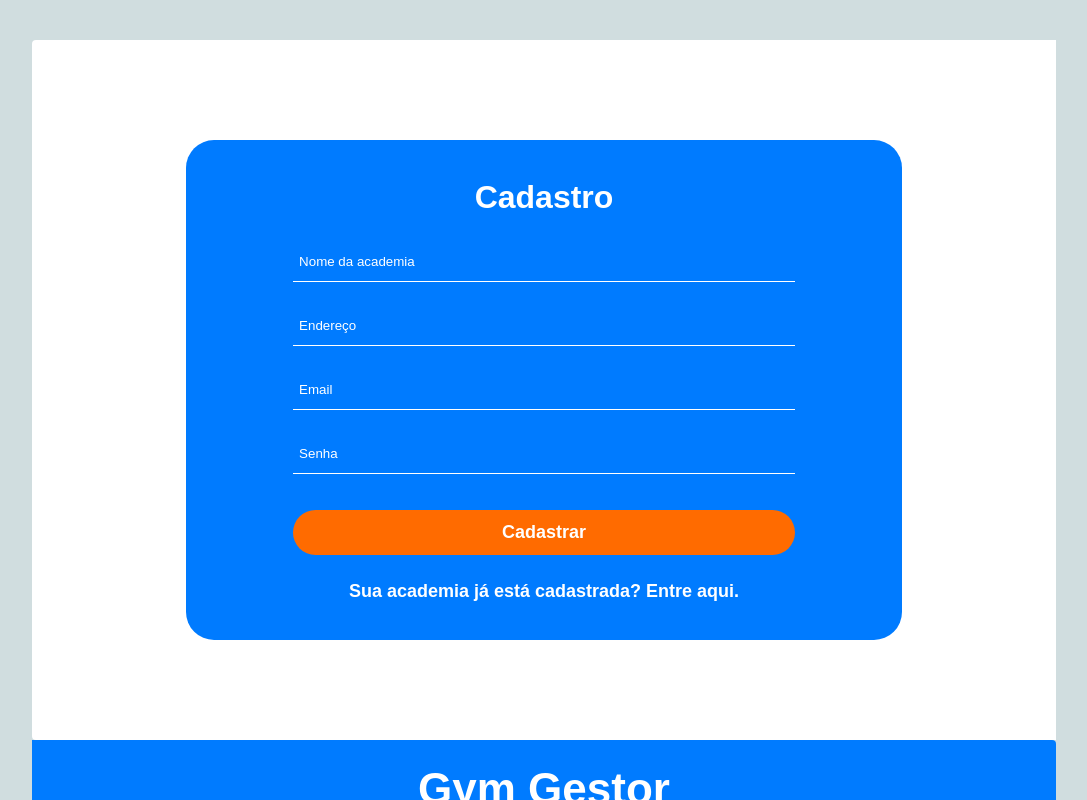
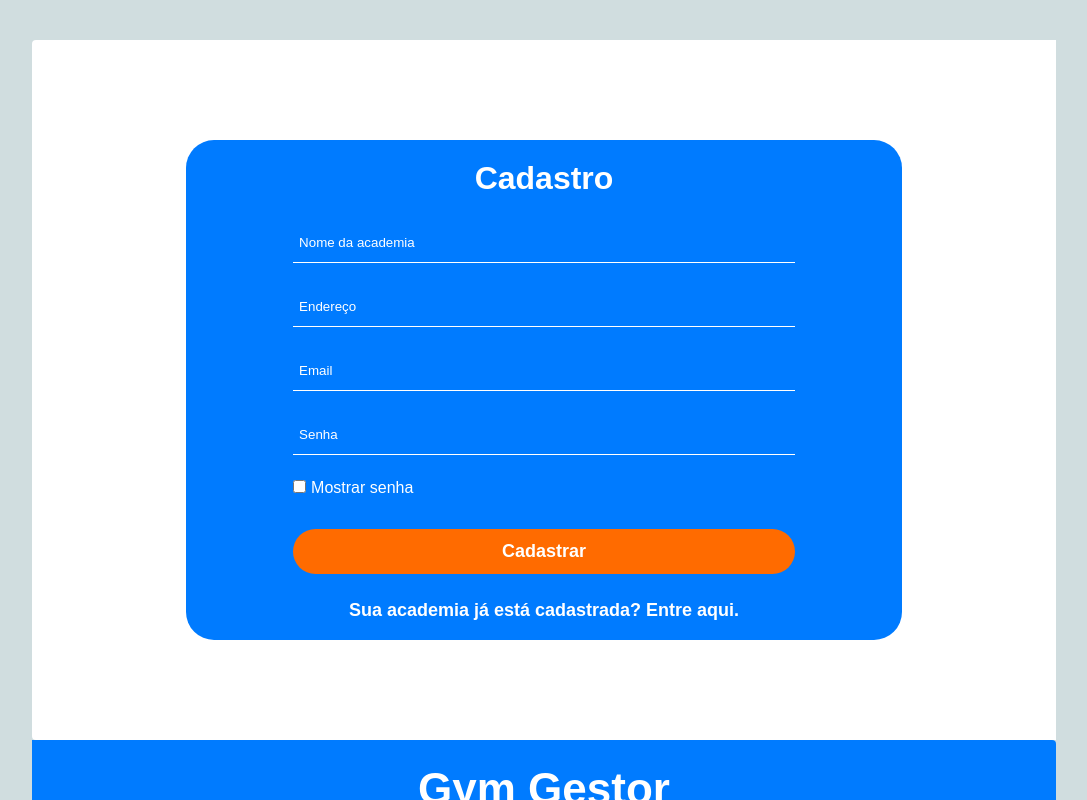
Before and after one commit to MariaJuliaAS/Gym-Gestor, a React (Create React App) app: page /cadastrar in a window 1280 px wide. Shown: the whole page, without its empty margins (96-1183 px from the left). Built offline with nearby package versions, Linux system fonts and the light colour scheme.

Commit message:
Adicionando função de mostrar/ocultar senha nos inputs

```diff
--- a/src/Pages/Cadastro/index.js
+++ b/src/Pages/Cadastro/index.js
@@ -11,6 +11,7 @@ function Cadastro() {
     const [senha, setSenha] = useState('');
     const [academia, setAcademia] = useState('');
     const [endereco, setEndereco] = useState('');
+    const [mostrarSenha, setMostrarSenha] = useState(false);
 
     let navigate = useNavigate();
 
@@ -22,7 +23,7 @@ function Cadastro() {
                 const usuario = infoUsuario.user
                 sendEmailVerification(usuario)
                     .then(() => {
-                        toast.success('Nova academia cadastrada! Um email de verificação foi enviado.', {closeOnClick: true})
+                        toast.success('Nova academia cadastrada! Um email de verificação foi enviado.', { closeOnClick: true })
                         setEmail('')
                         setSenha('')
                         navigate('/', { replace: true })
@@ -80,12 +81,23 @@ function Cadastro() {
                                 onChange={(e) => setEmail(e.target.value)}
                             />
                             <input
-                                type='password'
+                                type={mostrarSenha ? 'text' : 'password'}
                                 placeholder='Senha'
                                 required
                                 value={senha}
                                 onChange={(e) => setSenha(e.target.value)}
                             />
+                            <div>
+                                <input
+                                    type='checkbox'
+                                    onClick={() => setMostrarSenha(!mostrarSenha)}
+                                    id='mostrar-senha'
+                                    style={{ marginRight: '5px' }}
+                                />
+                                <label id='mostrar-senha' style={{ color: '#fff' }}>
+                                    {mostrarSenha ? 'Ocultar senha' : 'Mostrar senha'}
+                                </label>
+                            </div>
                             <button type='submit'>Cadastrar</button>
                         </form>
                         <Link to='/'>Sua academia já está cadastrada? Entre aqui.</Link>
--- a/src/Pages/Login/index.js
+++ b/src/Pages/Login/index.js
@@ -9,15 +9,16 @@ import { toast } from 'react-toastify';
 function LoginApp() {
     const [email, setEmail] = useState('');
     const [senha, setSenha] = useState('');
+    const [mostrarSenha, setMostrarSenha] = useState(false);
 
     let navigate = useNavigate();
 
     useEffect(() => {
 
-        async function verificadorLogin(){
+        async function verificadorLogin() {
             onAuthStateChanged(auth, (user) => {
-                if(user){
-                    navigate('/matricula', {replace: true})
+                if (user) {
+                    navigate('/matricula', { replace: true })
                 }
             })
         }
@@ -72,12 +73,25 @@ function LoginApp() {
                                 onChange={(e) => setEmail(e.target.value)}
                             />
                             <input
-                                type='password'
+                                type={mostrarSenha ? 'text' : 'password'}
                                 placeholder='Senha'
                                 required
                                 value={senha}
                                 onChange={(e) => setSenha(e.target.value)}
                             />
+
+                            <div>
+                                <input
+                                    type='checkbox'
+                                    onClick={() => setMostrarSenha(!mostrarSenha)}
+                                    id='mostrar-senha'
+                                    style={{ marginRight: '5px' }}
+                                />
+                                <label id='mostrar-senha' style={{ color: '#fff' }}>
+                                    {mostrarSenha ? 'Ocultar senha' : 'Mostrar senha'}
+                                </label>
+                            </div>
+
                             <button type='submit'>Entrar</button>
                         </form>
                         <Link to='/cadastrar'>Cadastrar nova academia.</Link>
```
Lines whose indentation alone changed are shown as unchanged.
